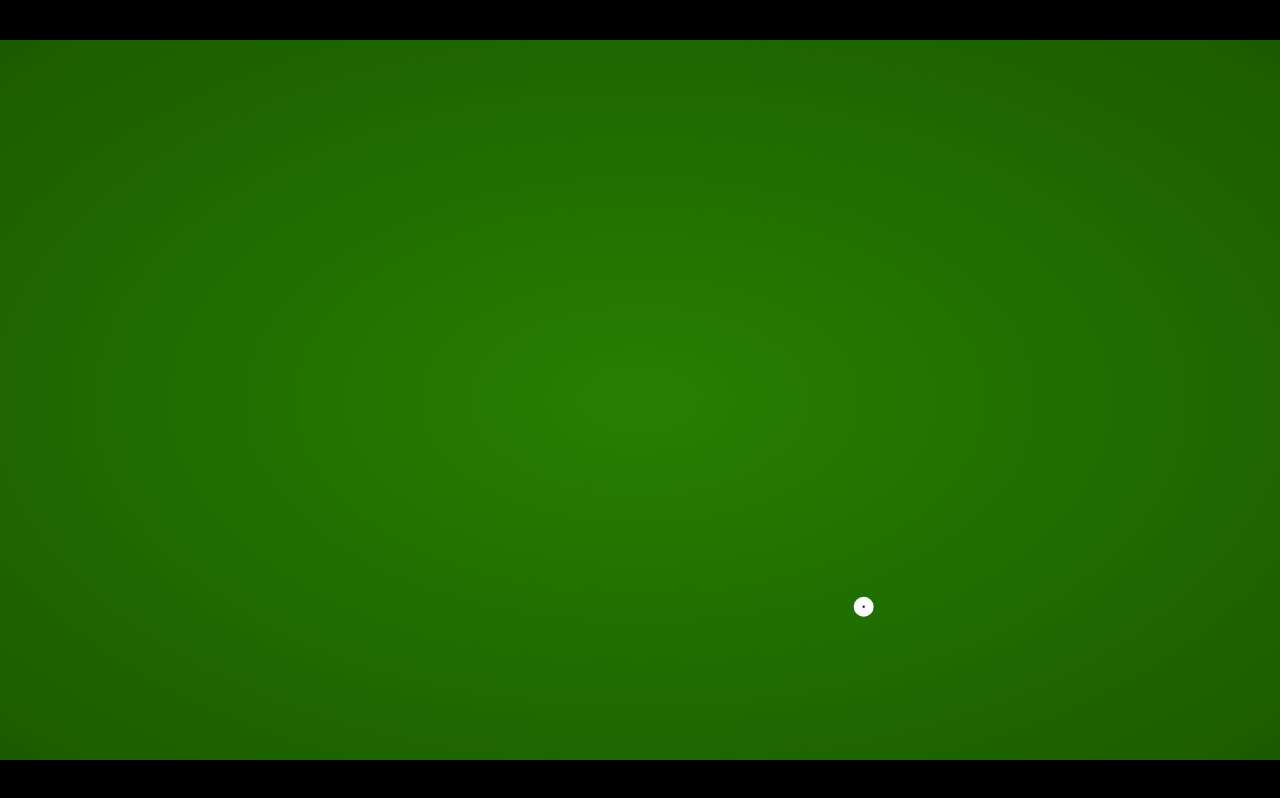
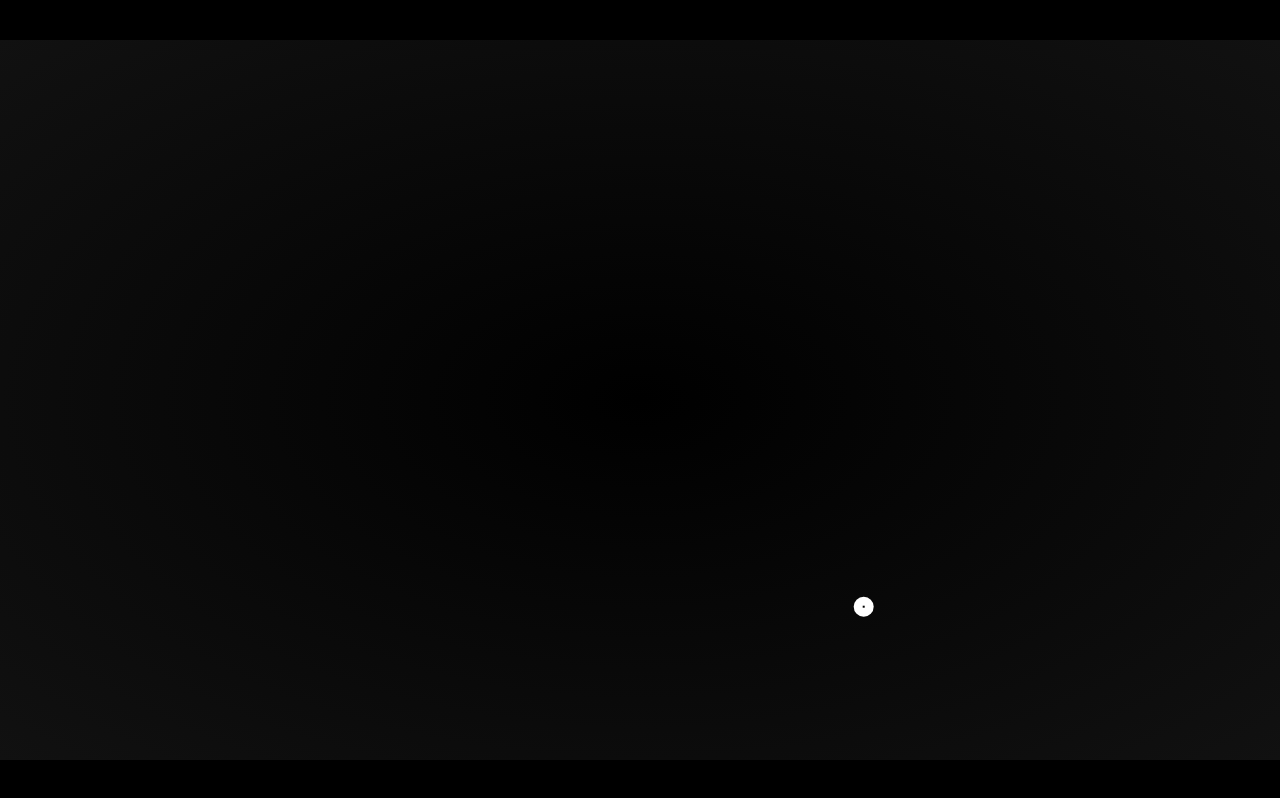
Before and after one commit to Leonardocasi/Hyper-Pong, a plain HTML site: page index.html in a window 1280 px wide. Drawn offline with Linux system fonts and the light colour scheme.

Commit message:
Fondo negro

```diff
--- a/style.css
+++ b/style.css
@@ -12,5 +12,5 @@ body{
 	bottom: 0;
 	left: 0;
 	right: 0;
-	background: -webkit-radial-gradient(#267F00, #1B5B00);
+	background: -webkit-radial-gradient(#000000, #111);
 }
```
